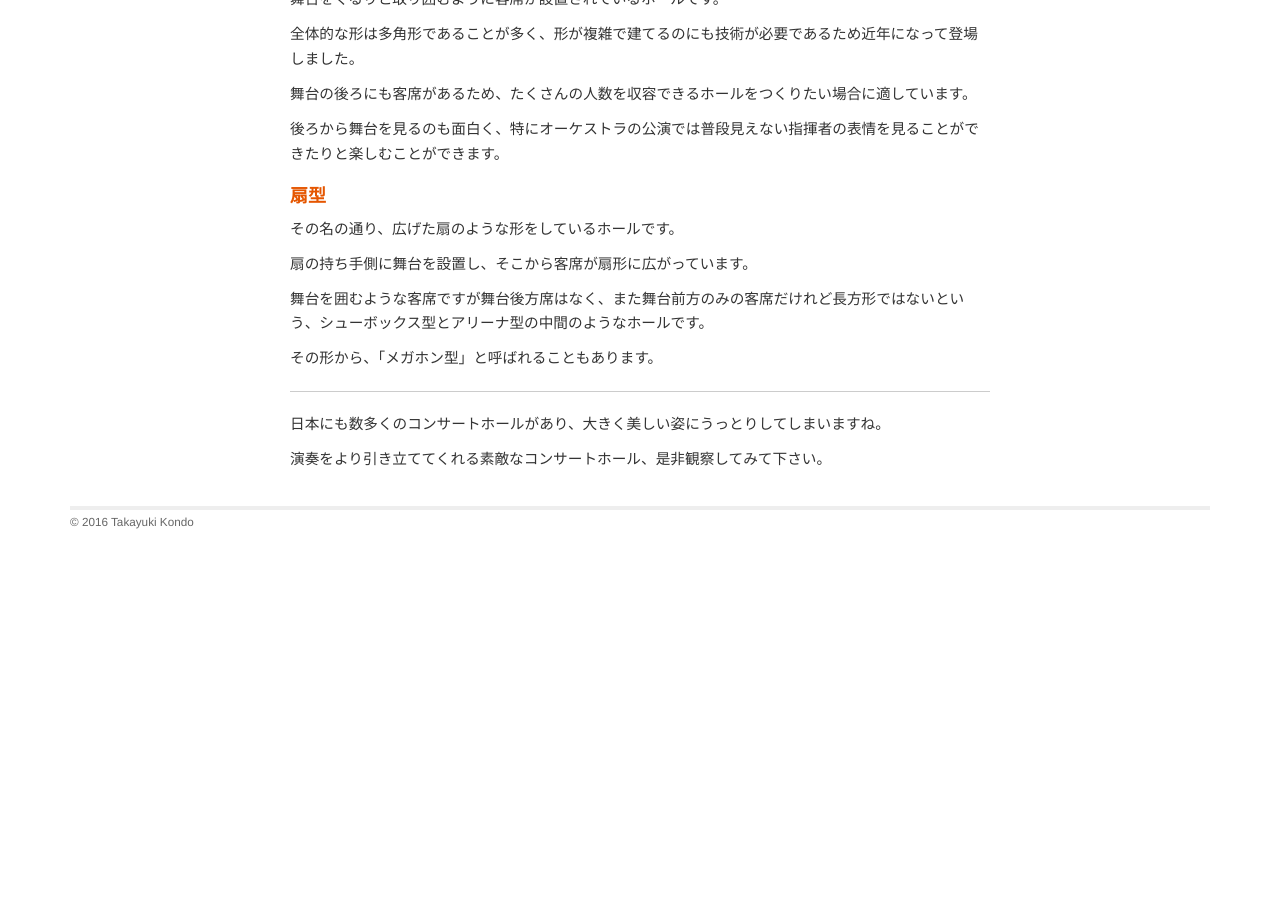
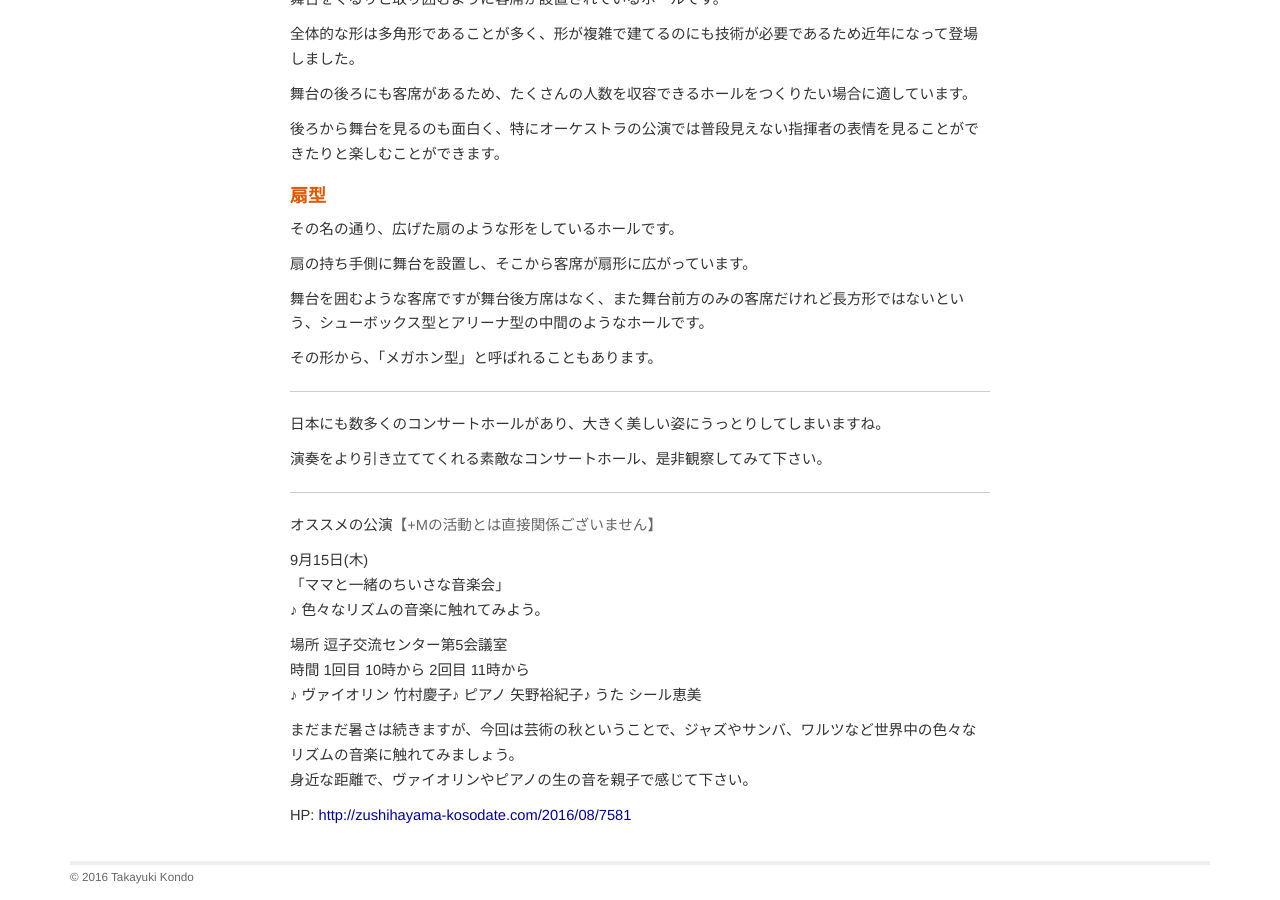
Before and after one commit to shinnkondo/plus-music-japan.github.io, a Jekyll site: the page built from _posts/2016-09-01-concert-hall.md, in a window 1280 px wide and 900 px high, scrolled down 582 px. Built offline with Jekyll 4.4.1, drawn with Linux system fonts in a browser that asks for light colours; nearby versions of some CDN libraries; some web fonts are replaced; before the commit the page ends 1127 px from its top, so only the background shows below that.

Commit message:
コラムにおすすめコンサート情報を追加。

```diff
--- a/_posts/2016-09-01-concert-hall.md
+++ b/_posts/2016-09-01-concert-hall.md
@@ -61,3 +61,21 @@ tags: []
 日本にも数多くのコンサートホールがあり、大きく美しい姿にうっとりしてしまいますね。
 
 演奏をより引き立ててくれる素敵なコンサートホール、是非観察してみて下さい。
+
+---
+
+オススメの公演<span class="inhibit">【+Mの活動とは直接関係ございません】</span>
+
+
+9月15日(木)
+「ママと一緒のちいさな音楽会」
+♪ 色々なリズムの音楽に触れてみよう。
+
+場所 逗子交流センター第5会議室
+時間 1回目 10時から 2回目 11時から
+♪ ヴァイオリン 竹村慶子♪ ピアノ 矢野裕紀子♪ うた シール恵美
+
+まだまだ暑さは続きますが、今回は芸術の秋ということで、ジャズやサンバ、ワルツなど世界中の色々なリズムの音楽に触れてみましょう。
+身近な距離で、ヴァイオリンやピアノの生の音を親子で感じて下さい。
+
+HP: [http://zushihayama-kosodate.com/2016/08/7581](http://zushihayama-kosodate.com/2016/08/7581)
```
